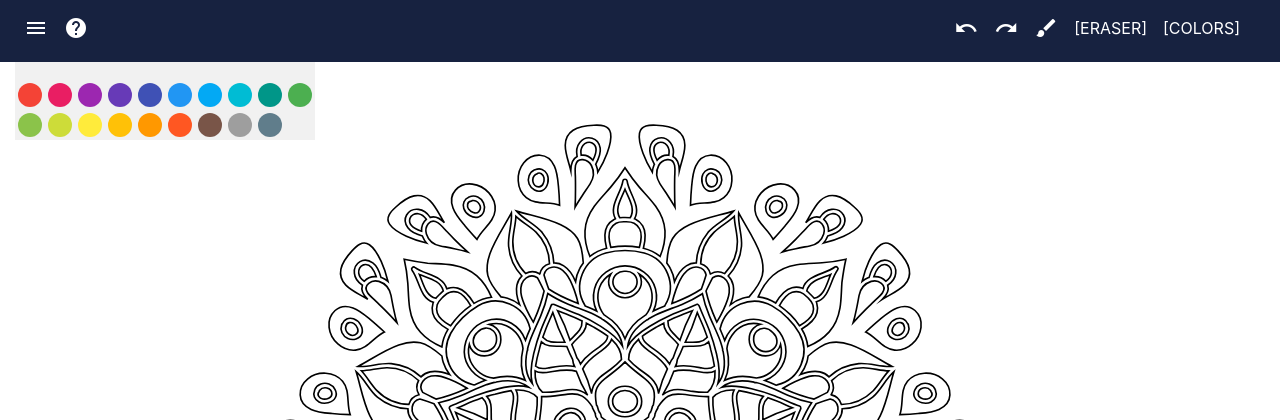
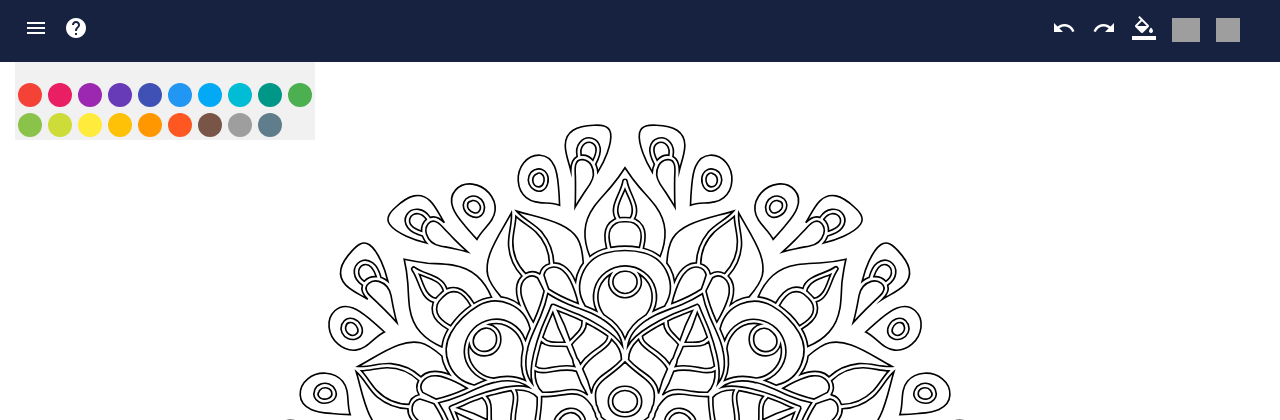
Before and after one commit to cs160-summer-2021/p3-starter-code-acruz101, a Django app: page /coloring/main in a window 1280 px wide. Shown: the top 420 px of the page. Run offline with Django 3.2, Linux system fonts and the light colour scheme; some libraries are stand-ins or nearby versions; grey boxes are pictures that could not be loaded.

Commit message:
Added icons, changed brush to paint bucket, removed sidebar for brush

```diff
--- a/coloring/templates/coloring/main.html
+++ b/coloring/templates/coloring/main.html
@@ -67,7 +67,7 @@
             color: #4175DA;
         }
 
-       /* The side left navigation menu */
+       /* The side left navigation menu. Credits to W3Schools */
 		.sidenav {
 		height: 100%; /* 100% Full-height */
 		width: 0; /* 0 width - change this with JavaScript */
@@ -178,20 +178,24 @@
                                 <span class="sr-only">(current)</span>
                             </a>
                         </li>
-                        <li class="nav-item active text-nowrap" onclick="openNav()">
+                        <li class="nav-item active text-nowrap">
                             <a class="nav-link">
 								<!-- Google icon src: -->
-                                <span class="material-icons white">brush</span>
+                                <span class="material-icons white">format_color_fill</span>
                                 <span class="sr-only">(current)</span></a>
                         </li>
                         <li class="nav-item active text-nowrap">
                             <a class="nav-link">
-								[ERASER]
+								<!-- Eraser icon src: https://www.iconsdb.com/white-icons/eraser-icon.html-->
+								<img src="https://www.iconsdb.com/icons/preview/white/eraser-xxl.png" style="width:28px;height:24px;">
 								<span class="sr-only">(current)</span></a>
                         </li>
 
                         <li class="nav-item active text-nowrap" onclick="openNav()">
-                            <a class="nav-link">[COLORS]<span class="sr-only">(current)</span></a>
+                            <a class="nav-link">
+								<!-- Color palette icon src: https://www.flaticon.com/free-icon/palette_993814 by Freepik-->
+								<img src="https://image.flaticon.com/icons/png/512/993/993814.png" style="width:24px;height:24px;">
+								<span class="sr-only">(current)</span></a>
                         </li>
                       </ul>
 
@@ -217,7 +221,7 @@
                 <div class="h1" style="color: white;">Menu</div>
             </div>
             <div class="row justify-content-center p-3 lighter-blue-bg">
-                <a class="h3" href="#" style="color: white;">Template Selction</a>
+                <a class="h3" href="#" style="color: white;">Template Selection</a>
             </div>
             <br>
             <div class="row justify-content-center p-3 lighter-blue-bg">
@@ -269,16 +273,6 @@
         /* Close Colors right sidebar */
         function closeNav() {
         document.getElementById("myColors").style.width = "0";
-        }
-
-        /* Open Brushes right sidebar */
-        function openNav() {
-        document.getElementById("myBrushes").style.width = "300px";
-        }
-
-        /* Close Brushes right sidebar */
-        function closeNav() {
-        document.getElementById("myBrushes").style.width = "0";
         }
 
 		window.onload = function() {
```
